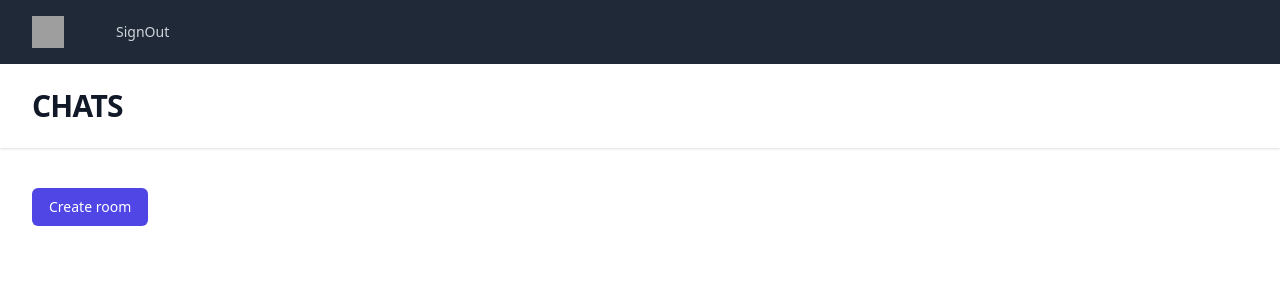
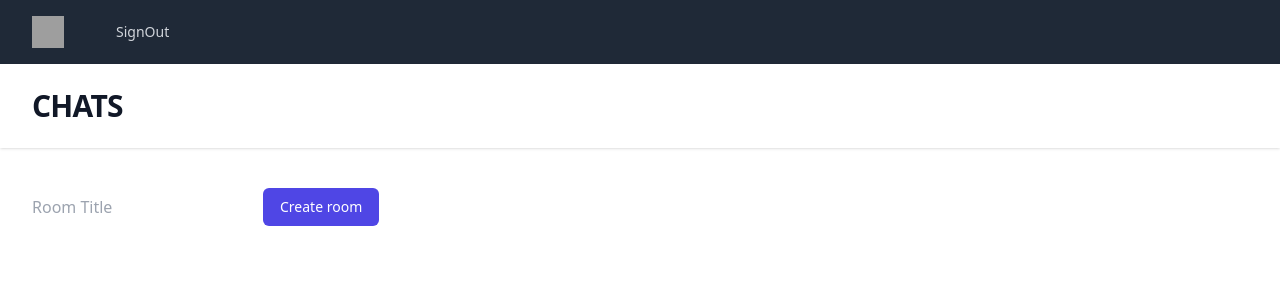
Before and after one commit to Mike2022SPB/hotwire_chat, a Rails app: page / in a window 1280 px wide. Shown: the top 300 px of the page. Run offline with Rails 7, Linux system fonts and the light colour scheme; the visitor is signed in with stand-in values (Sample User, id 1); data that the repository does not hold is empty; style sheets or scripts are compiled from the project's sources; grey boxes are pictures that could not be loaded.

Commit message:
any user can create a new chat, specify its name when creating it

```diff
--- a/app/controllers/rooms_controller.rb
+++ b/app/controllers/rooms_controller.rb
@@ -1,4 +1,12 @@
 class RoomsController < ApplicationController
+  def create
+    @new_room = Room.new(room_params)
+
+    if @new_room.save
+      @new_room.broadcast_append_to :rooms
+    end
+  end
+
   def index
     @rooms = Room.all
     @new_room = Room.new
@@ -10,11 +18,9 @@ class RoomsController < ApplicationController
     @new_message = current_user&.messages&.build(room: @room)
   end
 
-  def create
-    @new_room = Room.new(user: current_user)
+  private
 
-    if @new_room.save
-      @new_room.broadcast_append_to :rooms
-    end
+  def room_params
+    params.require(:room).permit(:title).merge(user: current_user)
   end
 end
--- a/app/models/room.rb
+++ b/app/models/room.rb
@@ -1,6 +1,4 @@
 class Room < ApplicationRecord
   belongs_to :user
   has_many :messages, -> { sorted }, dependent: :destroy
-
-  before_create { self.title = SecureRandom.hex(3) }
 end
--- a/app/views/rooms/index.html.erb
+++ b/app/views/rooms/index.html.erb
@@ -5,6 +5,7 @@
 <% if current_user.present? %>
   <%= form_with model: @new_room, class: "mt-4" do |f| %>
     <div class="flex flex-row">
+      <%= f.text_field :title, placeholder: "Room Title"%>
       <%= f.submit "Create room", class: "group relative w-full flex justify-center py-2 px-4 border border-transparent text-sm font-medium rounded-md text-white bg-indigo-600 hover:bg-indigo-700 focus:outline-none focus:ring-2 focus:ring-offset-2 focus:ring-indigo-500 cursor-pointer basis-1/12" %>
   <% end %>
 <% end %>
```
